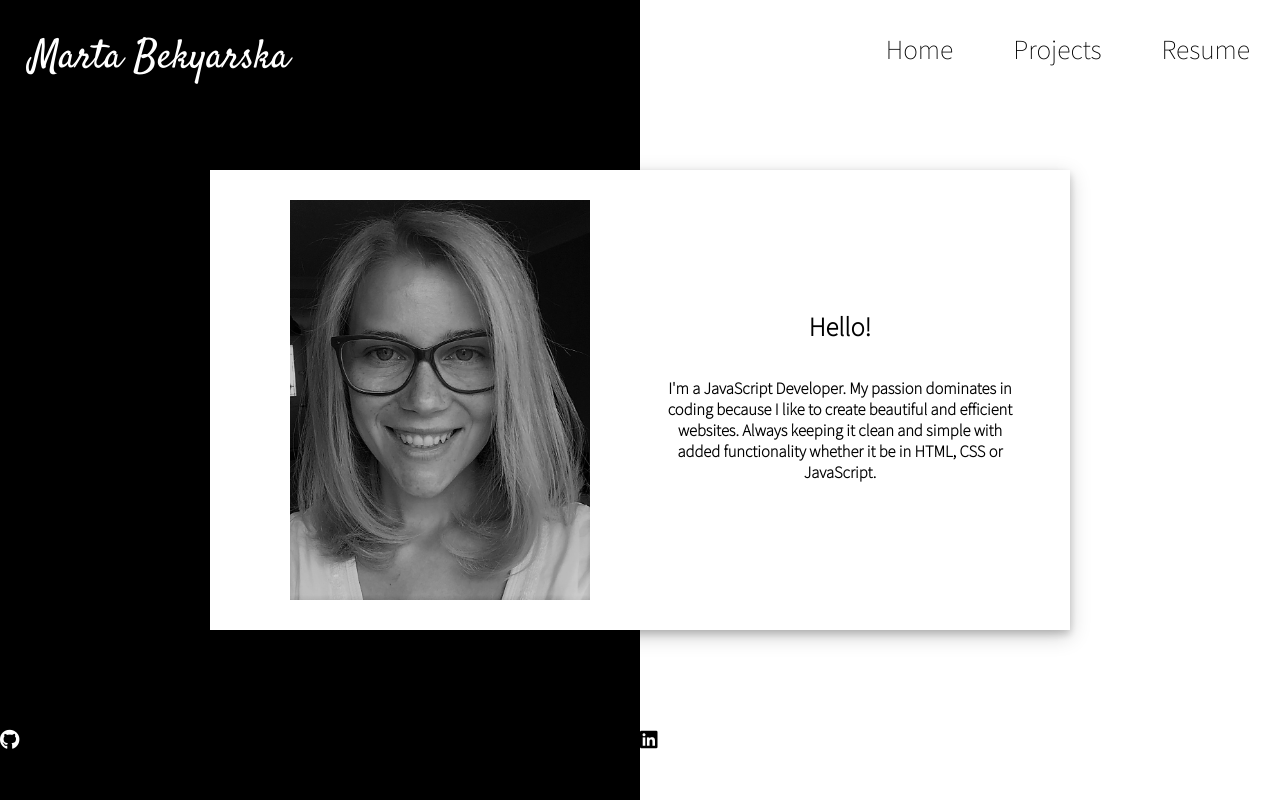
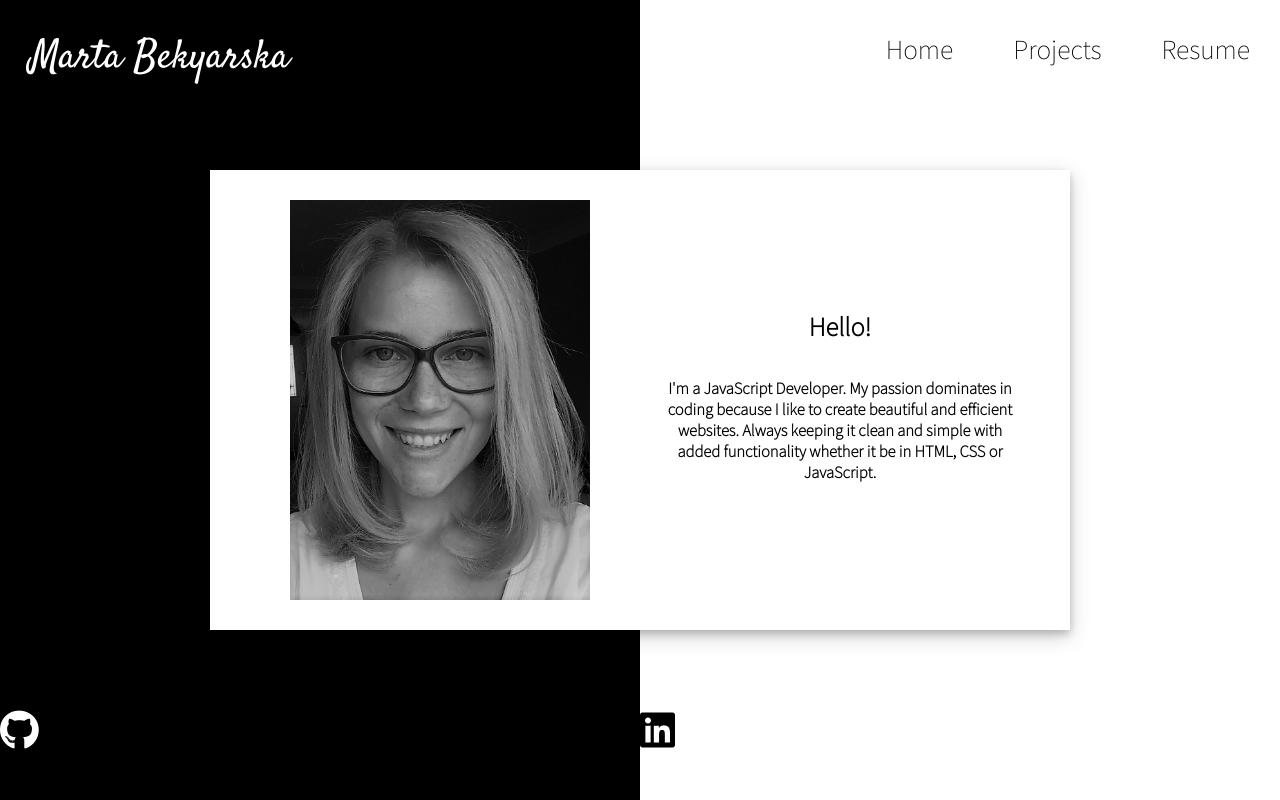
Before and after one commit to MartaBekyarska/portfolio, a React (Create React App) app: page /#/ in a window 1280 px wide. Built offline with nearby package versions, Linux system fonts and the light colour scheme; a web font is replaced by a local one.

Commit message:
changed the font size of the icons

```diff
--- a/src/css/home.css
+++ b/src/css/home.css
@@ -62,7 +62,7 @@ body {
    }
 #github {
     color: white;
-    font-size: 20px;
+    font-size: 40px;
     position: absolute;
     bottom: 0;
     display: flex;
@@ -72,7 +72,7 @@ body {
 }
 #linkedin {
     color: black;
-    font-size: 20px;
+    font-size: 40px;
     position: absolute;
     bottom: 0;
     padding-bottom: 50px;
```
